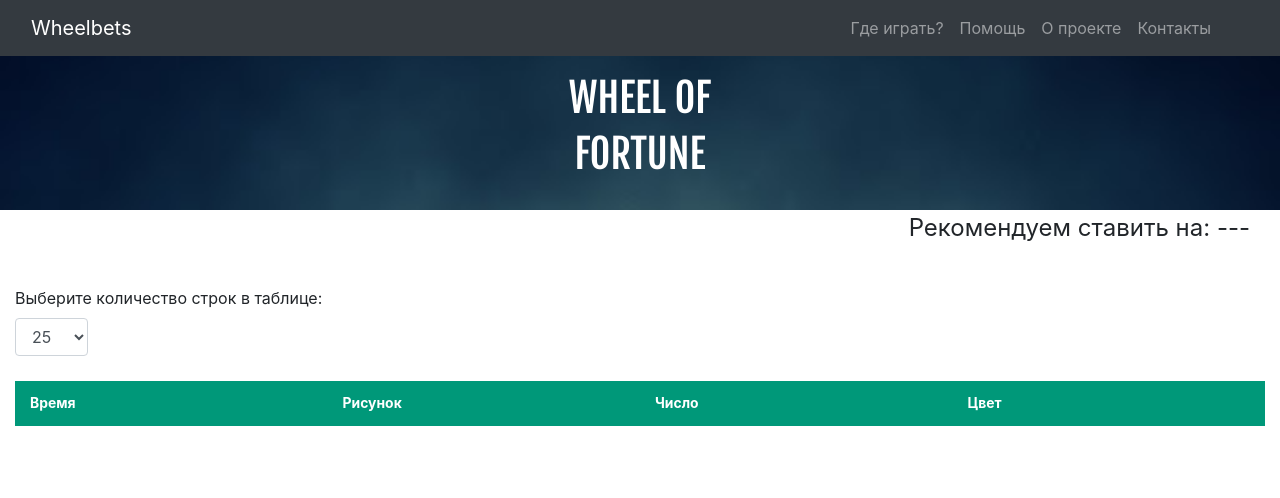
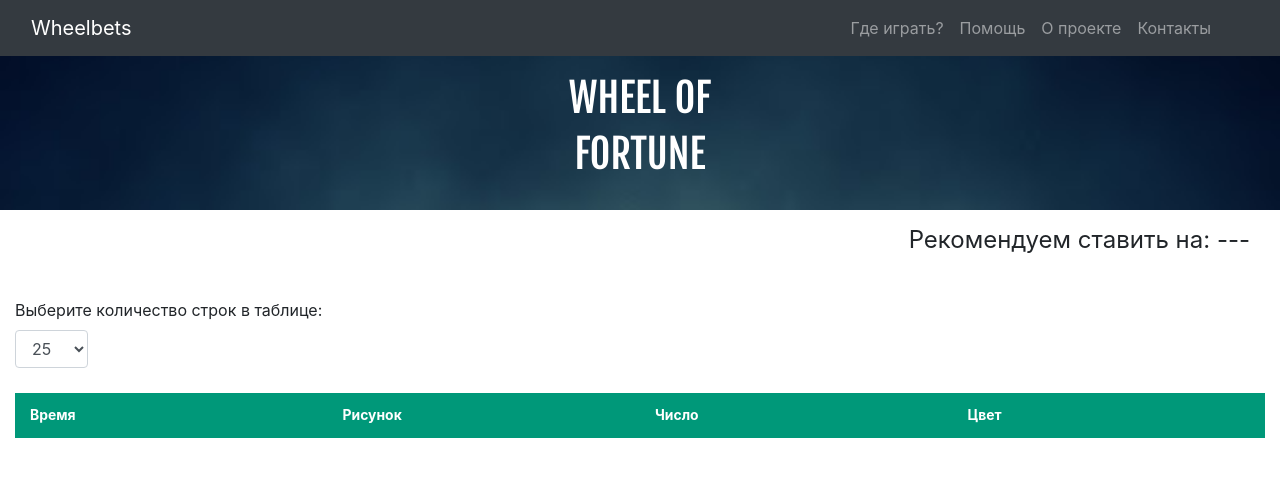
Before and after one commit to valikrakots/wheelbets, a Django app: page / in a window 1280 px wide. Shown: the top 498 px of the page. Run offline with Django 3.2, Linux system fonts and the light colour scheme; data that the repository does not hold is empty; some libraries are stand-ins or nearby versions.

Commit message:
qfsqthdvqw

```diff
--- a/blog/templates/blog/home.html
+++ b/blog/templates/blog/home.html
@@ -1,7 +1,7 @@
   {% extends 'blog/base.html' %}
   {% load static %}
   {% block content %}
-<div class="container-fluid" style="margin-top: 2.5 vh">
+<div class="container-fluid" style="margin-top: 1.5vh">
   {% if postw.recom == 'red' %}
    <p style="font-size: 1.5em; font-family: font-family: 'Fjalla One', sans-serif;text-align: right;"> Рекомендуем ставить на:   <img src="{% static "blog/images/red.png" %}" class="image1"></p>
   {% elif postw.recom == 'black' %}
```
